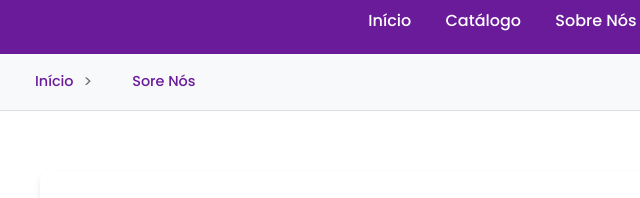
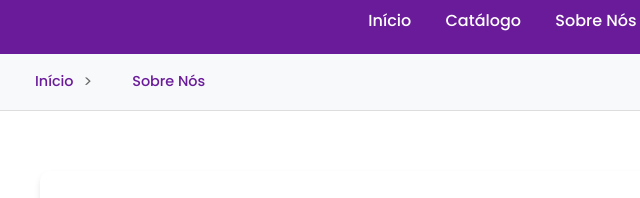
Before and after one commit to programadorpython03/site, a plain HTML site: page sobre.html in a window 1280 px wide. Shown: the part 270-468 px from the top of the page, 0-640 px from the left. Drawn offline with Linux system fonts and the light colour scheme.

Commit message:
correção erro de portugues na tela sobre nós

```diff
--- a/sobre.html
+++ b/sobre.html
@@ -30,7 +30,7 @@
     <nav class="breadcrumbs">
         <ul>
             <li><a href="index.html">Início</a></li>
-            <li><a href="sobre.html">Sore Nós</a></li>
+            <li><a href="sobre.html">Sobre Nós</a></li>
             <!-- Adicione mais itens conforme a página atual -->
         </ul>
     </nav>
```
